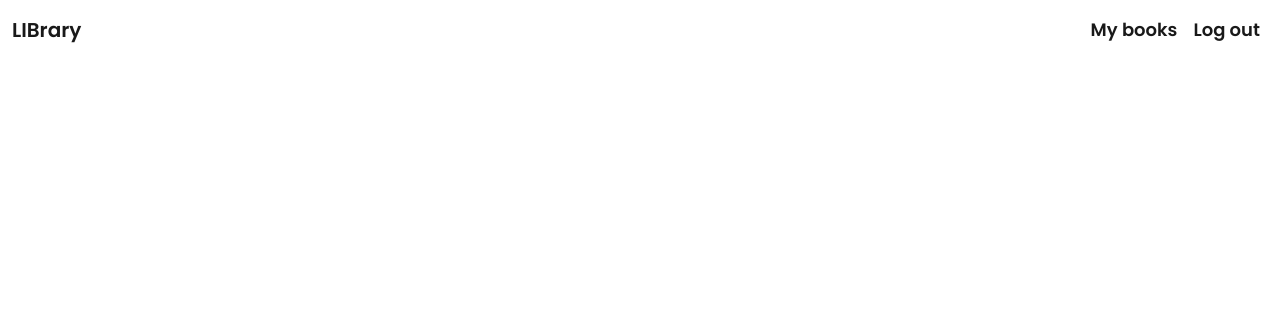
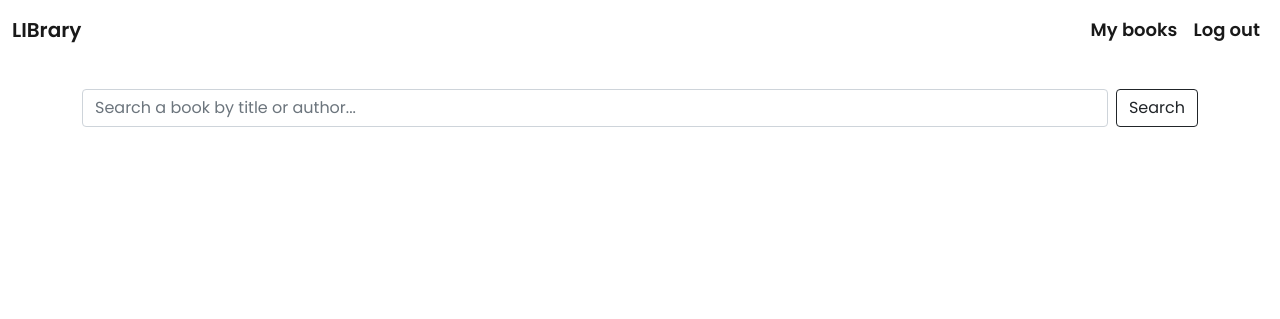
Before and after one commit to OyugoObonyo/Library-Management-System, a Flask app: template app/templates/admin/index.html in a window 1280 px wide. Shown: the top 319 px of the page. Run offline with Flask 2, Linux system fonts and the light colour scheme; the template is opened without the code that fills it, so the values that code supplies are empty; the visitor is signed in with stand-in values (Sample User, id 1); data comes from the database, SQL or seed files in the repository; some libraries are stand-ins or nearby versions.

Commit message:
create index page

```diff
--- a/app/templates/admin/index.html
+++ b/app/templates/admin/index.html
@@ -1,5 +1,23 @@
 {% extends 'base.html' %}
 
 {% block content %}
-
+<section id="mysearch">
+  <div class="container">
+    <form class="d-flex">
+      <input class="form-control me-2" type="search" placeholder="Search a book by title or author..." aria-label="Search">
+      <button class="btn btn-outline-dark" type="submit">Search</button>
+    </form>
+  </div>
+</section>
+<section id="mybooks">
+  <div class="container">
+    <div class="row" id="bookpost">
+      {% for book in books %}
+      <div class="col-lg-3 col-md-4 col-sm-12">
+        <a href="{{ url_for('books.show_book', id= book.id ) }}"><img class="img-fluid rounded float-left" src="{{ url_for('static', filename = 'images/books/' + book.img_url ) }}"></a>
+      </div>
+      {% endfor %}
+    </div>
+  </div>
+</section>
 {% endblock %}
```
